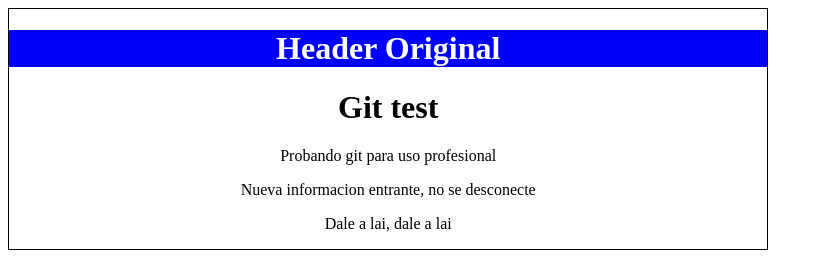
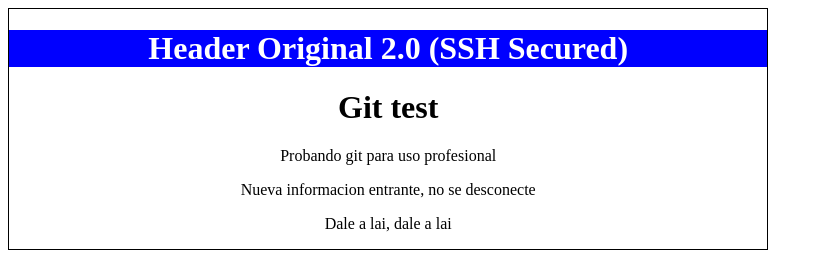
Before and after one commit to caastech/git-course, a plain HTML site: page index.html in a window 1280 px wide. Shown: the whole page, without its empty margins (0-823 px from the left). Drawn offline with Linux system fonts and the light colour scheme.

Commit message:
Titulo agregado confirmando seguridad ssh

```diff
--- a/index.html
+++ b/index.html
@@ -11,7 +11,7 @@
     <div id="container">
         <div id="post">
             <div id="header">
-                <h1>Header Original</h1>
+                <h1>Header Original 2.0 (SSH Secured)</h1>
             </div>
             <h1>Git test</h1>
             <p>Probando git para uso profesional</p>
```
